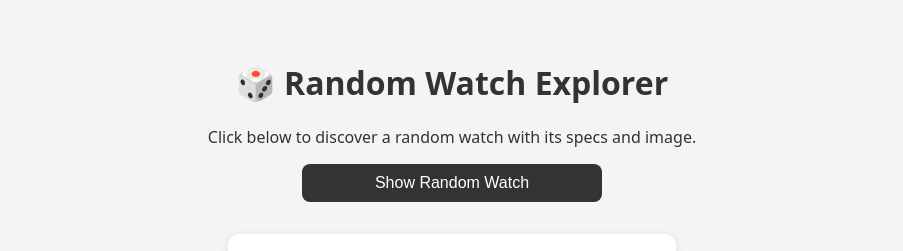
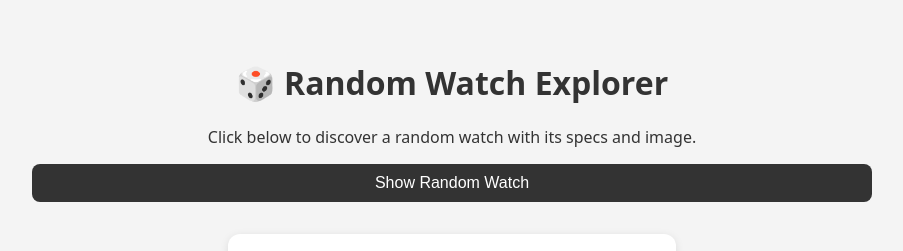
Before and after one commit to ImenesFBW/random-watch, a plain HTML site: page index.html in a window 1280 px wide. Shown: the top 251 px of the page, without its empty margins (188-1091 px from the left). Drawn offline with Linux system fonts and the light colour scheme; grey boxes are pictures that could not be loaded.

Commit message:
Update index.html

```diff
--- a/index.html
+++ b/index.html
@@ -115,8 +115,8 @@
       cursor: pointer;
       font-size: 1rem;
       margin-bottom: 1rem;
-      width: 50%;         /* responsive width */
-      max-width: 300px;  /* caps at 300px on large screens */
+      width: 70%;         /* responsive width */
+      max-width: 960px;  /* caps at 300px on large screens */
       min-width: 200px;  /* ensures button isn’t too small */
     }
     button:hover {
```
